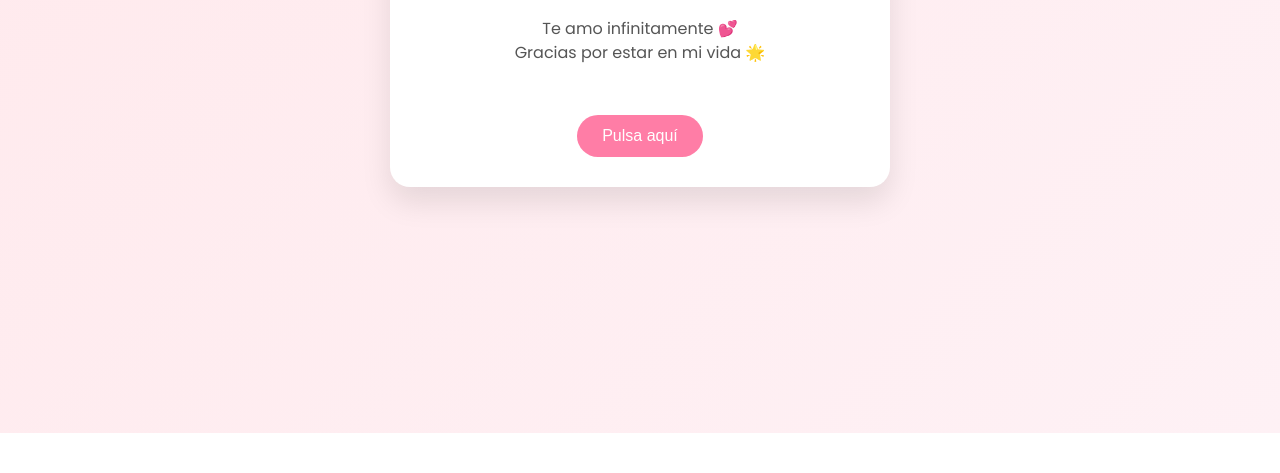
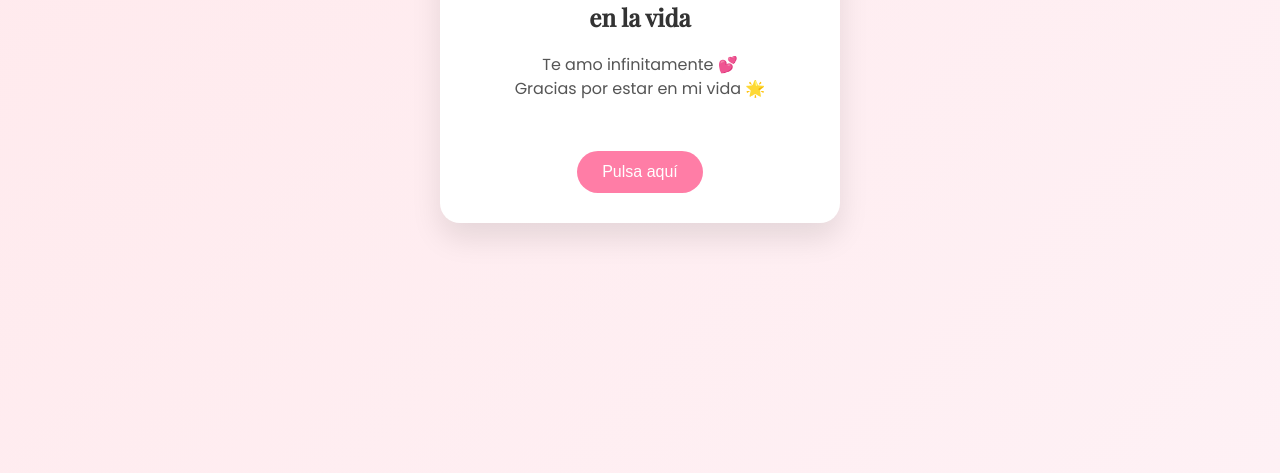
Before and after one commit to JCOCKELMANN/Cita-Amor-de-mi-vida, a plain HTML site: page index.html in a window 1280 px wide. Shown: the part 367-840 px from the top of the page. Before the commit the page ends 800 px from the top, so only its background shows below. Drawn offline with nearby package versions, Linux system fonts and the light colour scheme.

Commit message:
Container

```diff
--- a/style.css
+++ b/style.css
@@ -18,8 +18,12 @@ body {
 
 /* Container */
 .container {
+  display: flex;
+  justify-content: center;
+  align-items: center;
   width: 100%;
-  max-width: 500px;
+  min-height: 100vh;
+  padding: 20px;
 }
 
 /* Card */
@@ -28,11 +32,14 @@ body {
   padding: 30px 20px;
   border-radius: 20px;
   width: 100%;
+  max-width: 400px;
   text-align: center;
   box-shadow: 0 15px 30px rgba(0, 0, 0, 0.1);
   animation: fadeIn 1s ease;
   word-break: break-word;
+  margin: 0 auto; /* ✅ Esto asegura el centrado */
 }
+
 
 /* Emojis */
 .emoji {
```
